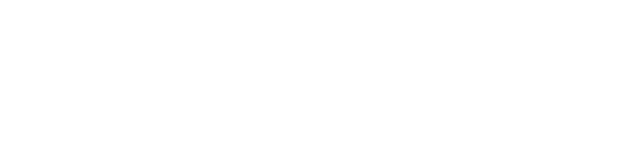
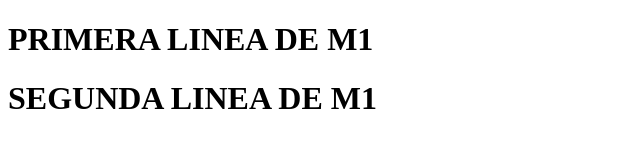
Before and after one commit to Emellgonzalez/Lunes, a plain HTML site: page index.html in a window 1280 px wide. Shown: the whole page, without its empty margins (0-640 px from the left). Drawn offline with Linux system fonts and the light colour scheme.

Commit message:
Segundo commit

```diff
--- a/index.html
+++ b/index.html
@@ -3,9 +3,10 @@
 <head>
     <meta charset="UTF-8">
     <meta name="viewport" content="width=device-width, initial-scale=1.0">
-    <title>Document</title>
+    <title>Mi primera pagina web</title>
 </head>
 <body>
-
+    <h1>PRIMERA LINEA DE M1</h1>
+    <h1>SEGUNDA LINEA DE M1</h1>
 </body>
 </html>
```
